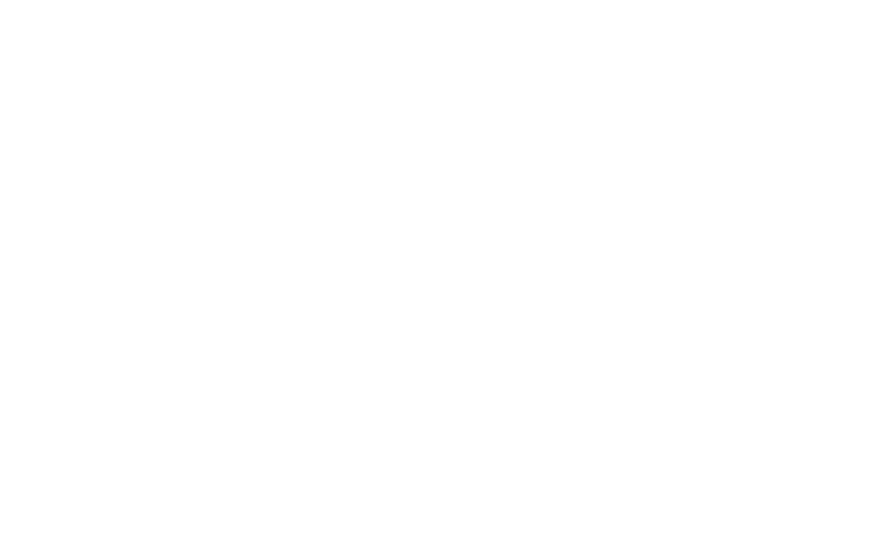
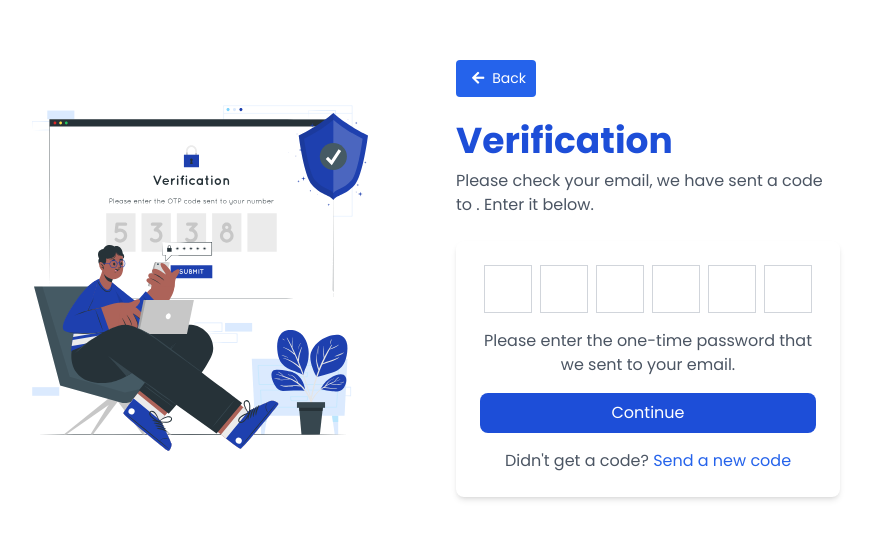
Before and after one commit to jrdrwn/testing, a React (Vite) app in the folder frontend/: page /VerificationResetPassPage in a window 1280 px wide. Before the commit this address had no page. Shown: the part 122-660 px from the top of the page, without its empty margins (216-1085 px from the left). Built offline with nearby package versions, Linux system fonts and the light colour scheme.

Commit message:
menambahkan route sebagian

```diff
--- a/frontend/src/routes/PublicRoutes.jsx
+++ b/frontend/src/routes/PublicRoutes.jsx
@@ -8,6 +8,12 @@
 import LoginPage from '../pages/public/LoginPage';
 import RegisterPage from '../pages/public/RegisterPage';
 import ForgotPasswordPage from '../pages/public/ForgotPasswordPage';
+import GoogleCallback from '../pages/public/GoogleCallback';
+import AktivationPage from '../pages/public/Aktivationpage';
+import ChangePasswordPage from '../pages/public/ChangePasswordPage';
+import VerificationCodePage from '../pages/public/VerificationCodePage';
+import VerificationCodeResetPassPage from '../pages/public/VerificationCodeResetPassPage';
+
 
 const PublicRoutes = () => {
   return (
@@ -20,6 +26,11 @@
       <Route path="/login" element={<LoginPage />} />
       <Route path="/register" element={<RegisterPage />} />
       <Route path="/forgotpassword" element={<ForgotPasswordPage />} />
+      <Route path="/auth/google/callback" element={<GoogleCallback />} />
+      <Route path="/Aktivationpage" element={<AktivationPage />} />
+      <Route path="/ChangePasswordPage" element={<ChangePasswordPage />} />
+      <Route path="/VerificationPage" element={<VerificationCodePage />} />
+      <Route path="/VerificationResetPassPage" element={<VerificationCodeResetPassPage />} />
     </Routes>
   );
 };
```
